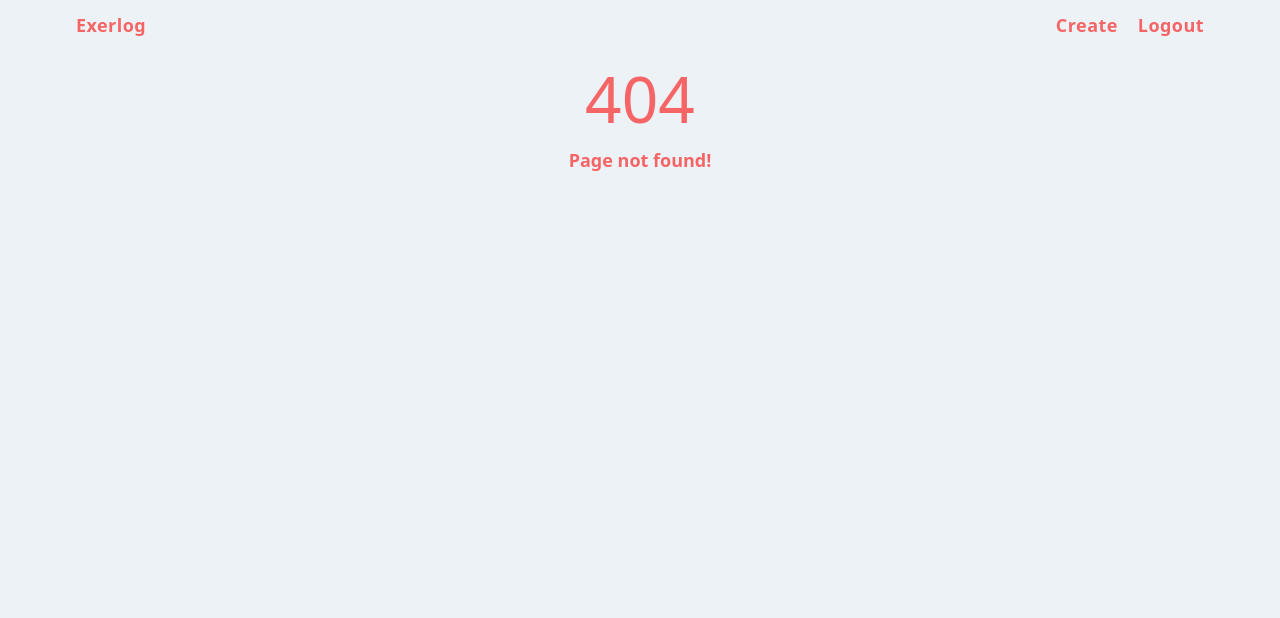
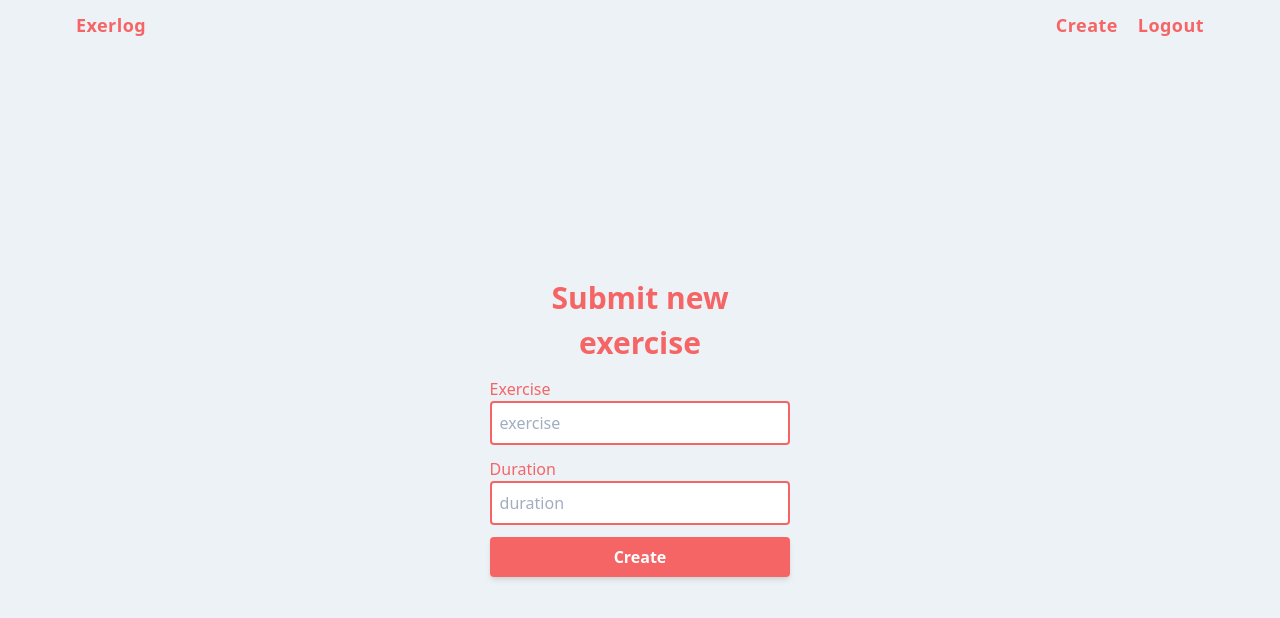
Before and after one commit to Danex2/exerlog, a React app: page /create in a window 1280 px wide. Before the commit this address had no page. Shown: the top 618 px of the page. Built offline with nearby package versions, Linux system fonts and the light colour scheme; sample sign-in values are in the browser's storage; the HTML template or start-up script is replaced by a standard one.

Commit message:
added create page and updated backend tests

```diff
--- a/package.json
+++ b/package.json
@@ -26,10 +26,12 @@
     "bcrypt": "^4.0.1",
     "cookie-parser": "^1.4.5",
     "cors": "^2.8.5",
+    "date-fns": "^2.13.0",
     "dotenv": "^8.2.0",
     "express": "^4.17.1",
     "helmet": "^3.22.0",
     "jsonwebtoken": "^8.5.1",
+    "jwt-decode": "^2.2.0",
     "mongoose": "^5.9.11",
     "parcel-bundler": "^1.12.4",
     "react": "^16.13.1",
--- a/src/client/App.js
+++ b/src/client/App.js
@@ -14,6 +14,7 @@ import { configureStore } from "@reduxjs/toolkit";
 import authReducer from "./redux/authSlice";
 import PrivateRoute from "./components/PrivateRoute";
 import NotFound from "./pages/NotFound";
+import Create from "./pages/Create";
 
 const store = configureStore({
   reducer: authReducer,
@@ -36,6 +37,7 @@ const App = () => (
             <Route path="/exercises">
               <Exercises />
             </Route>
+            <PrivateRoute path="/create" component={Create} />
             <Route path="*">
               <NotFound />
             </Route>
--- a/src/client/components/Navbar.js
+++ b/src/client/components/Navbar.js
@@ -1,6 +1,5 @@
 import React from "react";
 import { Link } from "react-router-dom";
-import { useHistory } from "react-router-dom";
 import { useSelector, useDispatch } from "react-redux";
 import { logout } from "../redux/authSlice";
 
@@ -8,9 +7,7 @@ const Navbar = () => {
   const [hidden, setHidden] = React.useState(true);
   const auth = useSelector((state) => state.authed);
   const dispatch = useDispatch();
-  console.log(auth);
 
-  let history = useHistory();
   return (
     <nav className="text-lg p-3">
       <div className="flex justify-between">
@@ -25,10 +22,9 @@ const Navbar = () => {
                 Create
               </Link>
               <Link
-                to="/logout"
+                to="/login"
                 className="text-red-500 font-bold tracking-wide hover:text-red-700 transition duration-150"
                 onClick={() => {
-                  history.push("/login");
                   dispatch(logout());
                   localStorage.removeItem("token");
                 }}
@@ -75,18 +71,41 @@ const Navbar = () => {
         </svg>
       </div>
       <div className={`${hidden ? "hidden" : ""} sm:hidden`}>
-        <a
-          href="#"
-          className="mr-5 text-red-500 font-bold tracking-wide hover:text-red-700 transition duration-150 block"
-        >
-          Login
-        </a>
-        <a
-          href="#"
-          className="text-red-500 font-bold tracking-wide hover:text-red-700 transition duration-150"
-        >
-          Register
-        </a>
+        {auth ? (
+          <>
+            <Link
+              to="/create"
+              className="mr-5 text-red-500 font-bold tracking-wide hover:text-red-700 transition duration-150"
+            >
+              Create
+            </Link>
+            <Link
+              to="/login"
+              className="text-red-500 font-bold tracking-wide hover:text-red-700 transition duration-150"
+              onClick={() => {
+                dispatch(logout());
+                localStorage.removeItem("token");
+              }}
+            >
+              Logout
+            </Link>
+          </>
+        ) : (
+          <>
+            <Link
+              to="/login"
+              className="mr-5 text-red-500 font-bold tracking-wide hover:text-red-700 transition duration-150"
+            >
+              Login
+            </Link>
+            <Link
+              to="/register"
+              className="text-red-500 font-bold tracking-wide hover:text-red-700 transition duration-150"
+            >
+              Register
+            </Link>
+          </>
+        )}
       </div>
     </nav>
   );
--- a/src/client/hooks/useAuth.js
+++ /dev/null
@@ -1,18 +0,0 @@
-import React from "react";
-import axios from "axios";
-
-export const useAuth = () => {
-  const [auth, setAuth] = React.useState(null);
-  React.useEffect(() => {
-    axios
-      .get("http://localhost:3000/authenticate", { withCredentials: true })
-      .then((res) => {
-        if (res.status === 200) {
-          setAuth(true);
-        }
-      });
-  }, [auth]);
-  return {
-    auth,
-  };
-};
--- /dev/null
+++ b/src/client/pages/Create.js
@@ -0,0 +1,73 @@
+import React from "react";
+import { useForm } from "react-hook-form";
+import { useHistory } from "react-router-dom";
+import axios from "axios";
+
+const Create = () => {
+  const { register, handleSubmit } = useForm();
+
+  const [error, setError] = React.useState(null);
+  const history = useHistory();
+  const token = localStorage.getItem("token");
+
+  const onSubmit = (data) => {
+    const { exercise, duration } = data;
+    axios
+      .post(
+        "http://localhost:3000/exercises",
+        {
+          exercise,
+          duration,
+        },
+        {
+          headers: {
+            Authorization: `Bearer ${token}`,
+          },
+        }
+      )
+      .then(() => history.push("/exercises"))
+      .catch((error) => setError(error.response.data.message));
+  };
+  return (
+    <form
+      className="flex flex-col p-20 w-full md:w-2/3 lg:w-2/5 m-auto"
+      onSubmit={handleSubmit(onSubmit)}
+    >
+      {error && (
+        <p className="text-center mb-3 text-red-800 w-full bg-red-400 p-3 rounded border-2 border-red-900 ">
+          {error}
+        </p>
+      )}
+      <h1 className="text-center text-3xl font-bold mb-3 text-red-500">
+        Submit new exercise
+      </h1>
+      <label htmlFor="Username" className="text-red-500">
+        Exercise
+      </label>
+      <input
+        type="text"
+        name="exercise"
+        className="p-2 rounded border-2 border-red-500 mb-3"
+        required
+        placeholder="exercise"
+        ref={register}
+      />
+      <label htmlFor="Username" className="text-red-500">
+        Duration
+      </label>
+      <input
+        type="text"
+        name="duration"
+        className="p-2 rounded border-2 border-red-500 mb-3"
+        required
+        placeholder="duration"
+        ref={register}
+      />
+      <button className="bg-red-500 rounded py-2 shadow-md text-white font-bold hover:bg-red-700 transition duration-150">
+        Create
+      </button>
+    </form>
+  );
+};
+
+export default Create;
--- a/src/client/pages/Exercises.js
+++ b/src/client/pages/Exercises.js
@@ -1,6 +1,7 @@
 import React from "react";
 import { useQuery } from "react-query";
 import axios from "axios";
+import { formatDistance, toDate, parseISO, parse } from "date-fns";
 
 const fetchExercises = () => {
   return axios.get("http://localhost:3000/exercises");
@@ -14,18 +15,47 @@ const Exercises = () => {
   if (status === "error") {
     return <div>There was an error loading the data! {error}</div>;
   }
+  console.log(data.data);
   return (
-    <>
-      {data.data.map(({ createdAt, _id, exercise, duration }) => {
-        return (
-          <div key={_id}>
-            <div>{exercise}</div>
-            <div>{duration}</div>
-            <div>{createdAt}</div>
-          </div>
-        );
-      })}
-    </>
+    <div className="grid grid-cols-1 gap-3 p-2 sm:grid-cols-2 lg:grid-cols-3 mt-5">
+      {data.data.map(
+        ({ createdAt, _id, exercise, duration, postedBy: { username } }) => {
+          return (
+            <div
+              key={_id}
+              className="bg-white rounded shadow-lg overflow-hidden"
+            >
+              <div className="p-3">
+                <div className="flex">
+                  <span className="text-gray-500 text-sm ml-auto">
+                    {`${formatDistance(
+                      toDate(parseISO(createdAt)),
+                      new Date()
+                    )} ago`}
+                  </span>
+                </div>
+                <div className="text-2xl">{exercise}</div>
+                <div className="text-lg">{duration}</div>
+              </div>
+              <div className="bg-red-300 p-2 bg-opacity-75 text-sm p-3 flex items-center">
+                <svg
+                  fill="none"
+                  strokeLinecap="round"
+                  strokeLinejoin="round"
+                  strokeWidth="2"
+                  stroke="currentColor"
+                  viewBox="0 0 24 24"
+                  className="h-4 mr-1"
+                >
+                  <path d="M5.121 17.804A13.937 13.937 0 0112 16c2.5 0 4.847.655 6.879 1.804M15 10a3 3 0 11-6 0 3 3 0 016 0zm6 2a9 9 0 11-18 0 9 9 0 0118 0z"></path>
+                </svg>{" "}
+                <p className="font-semibold">{username}</p>
+              </div>
+            </div>
+          );
+        }
+      )}
+    </div>
   );
 };
 
--- /dev/null
+++ b/src/client/utils/checkToken.js
@@ -0,0 +1,18 @@
+import decode from "jwt-decode";
+
+export default function checkToken() {
+  try {
+    const token = localStorage.getItem("token");
+    const decoded = decode(JSON.parse(token));
+    console.log(token, decoded);
+    if (token === null) {
+      return false;
+    }
+    if (decoded.exp < Date.now() / 1000) {
+      return false;
+    }
+    return true;
+  } catch (e) {
+    return false;
+  }
+}
--- a/src/server/middleware/middleware.js
+++ b/src/server/middleware/middleware.js
@@ -1,8 +1,8 @@
 const jwt = require("jsonwebtoken");
 
 const isAuthenticated = (req, res, next) => {
-  if (req.cookies.token) {
-    let token = req.cookies.token;
+  if (typeof req.headers.authorization !== "undefined") {
+    let token = req.headers.authorization.split(" ")[1];
 
     jwt.verify(token, "mysecret", { algorithm: "HS256" }, (err, user) => {
       if (err) {
```
Also changed, not shown: 2 other files (tests, documents, lock files or other folders).
